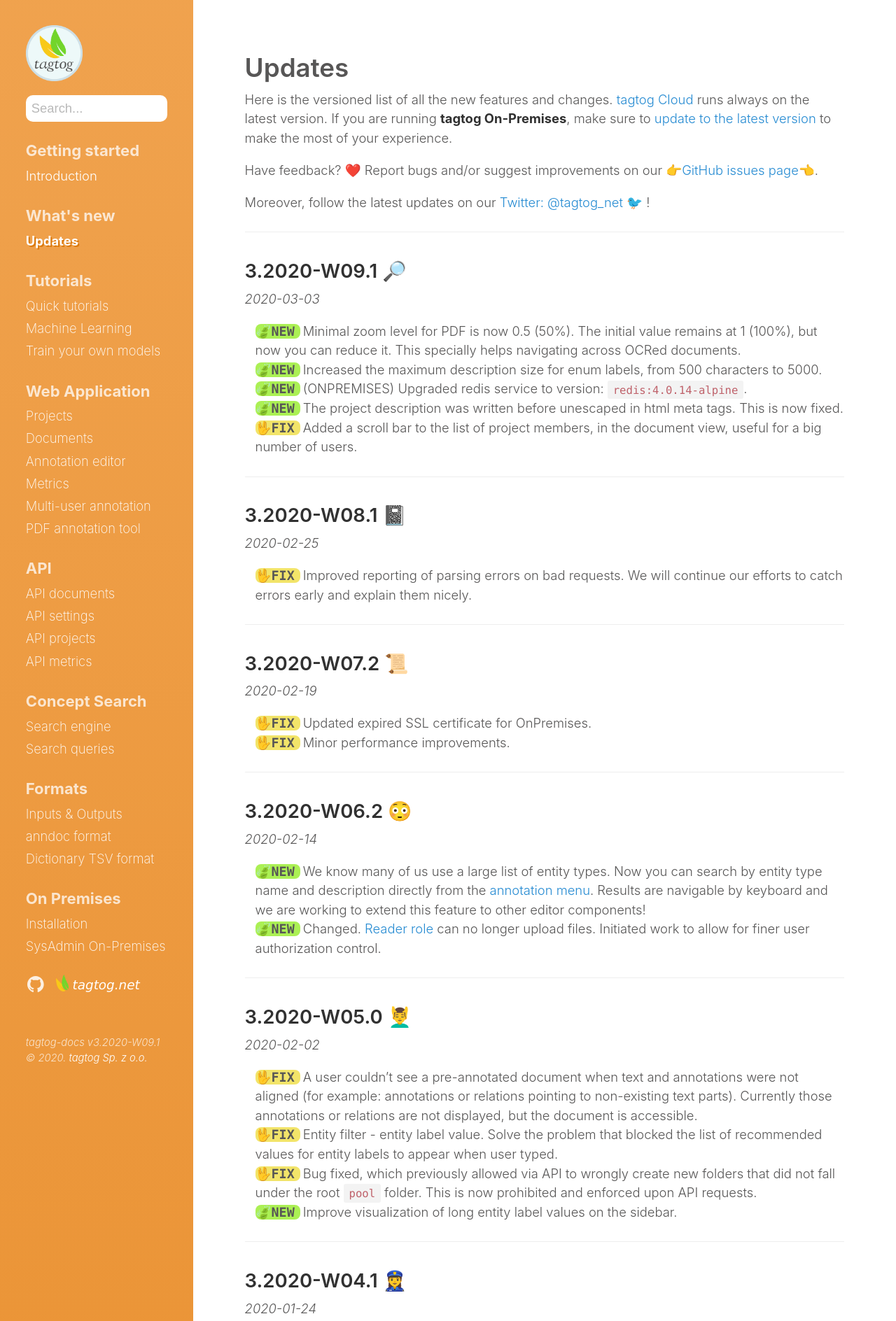
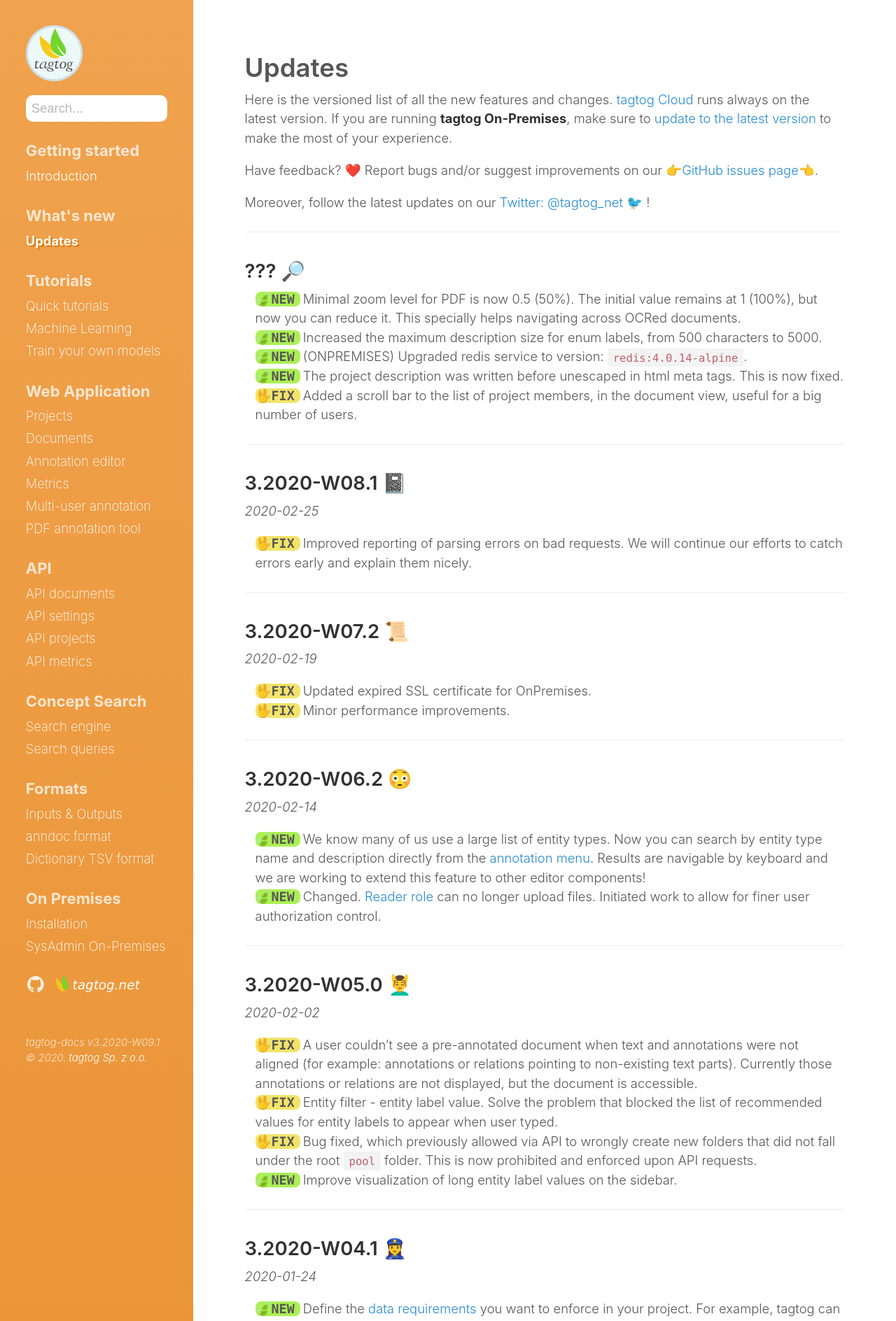
Before and after one commit to tagtogorg/tagtog-doc, a Jekyll site: the page built from updates.md, in a window 1280 px wide. Shown: the top 1888 px of the page at 70% size. Built offline with Jekyll 4.4.1, drawn with Linux system fonts in a browser that asks for light colours; nearby versions of some CDN libraries; emoji names are drawn with the system emoji font; some of the changed text lies outside the part shown.

Commit message:
force bump

```diff
--- a/updates.md
+++ b/updates.md
@@ -14,8 +14,7 @@ Moreover, follow the latest updates on our [Twitter: @tagtog_net 🐦](https://t
 
 ---
 
-## 3.2020-W09.1 🔎
-_2020-03-03_
+## ??? 🔎
 
 <ul class="updates">
   <li class="new"><span markdown="1">Minimal zoom level for PDF is now 0.5 (50%). The initial value remains at 1 (100%), but now you can reduce it. This specially helps navigating across OCRed documents.</span></li>
```
